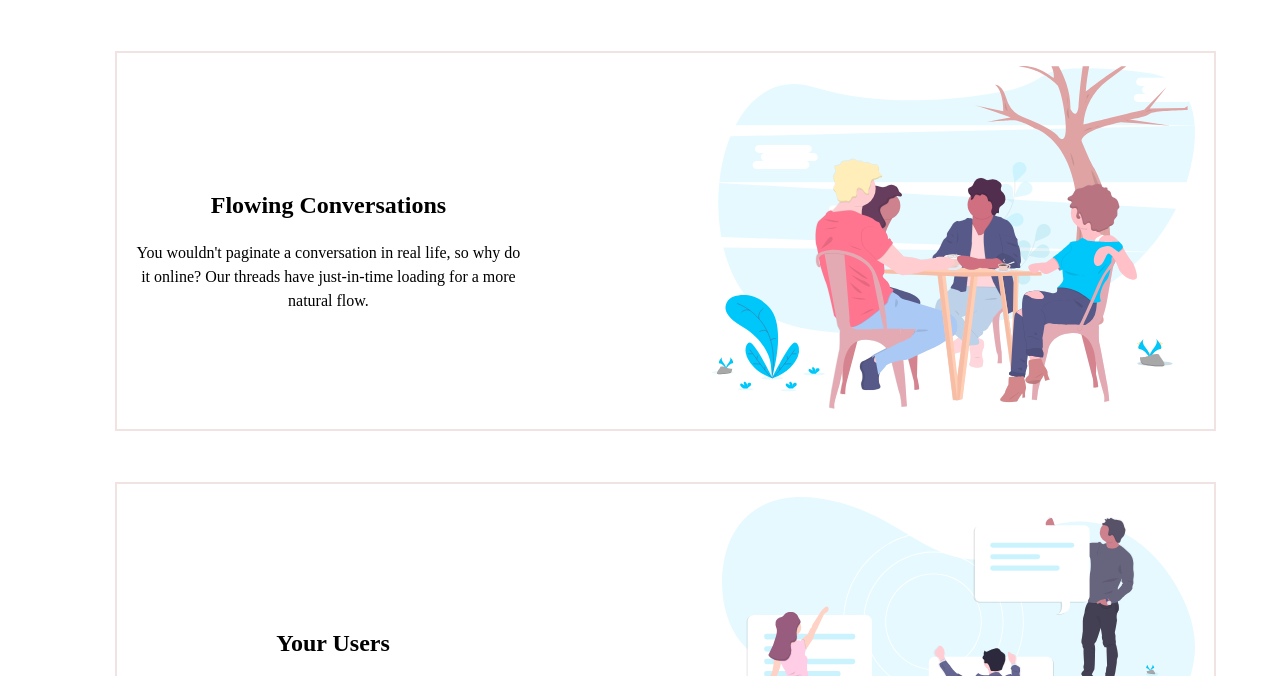
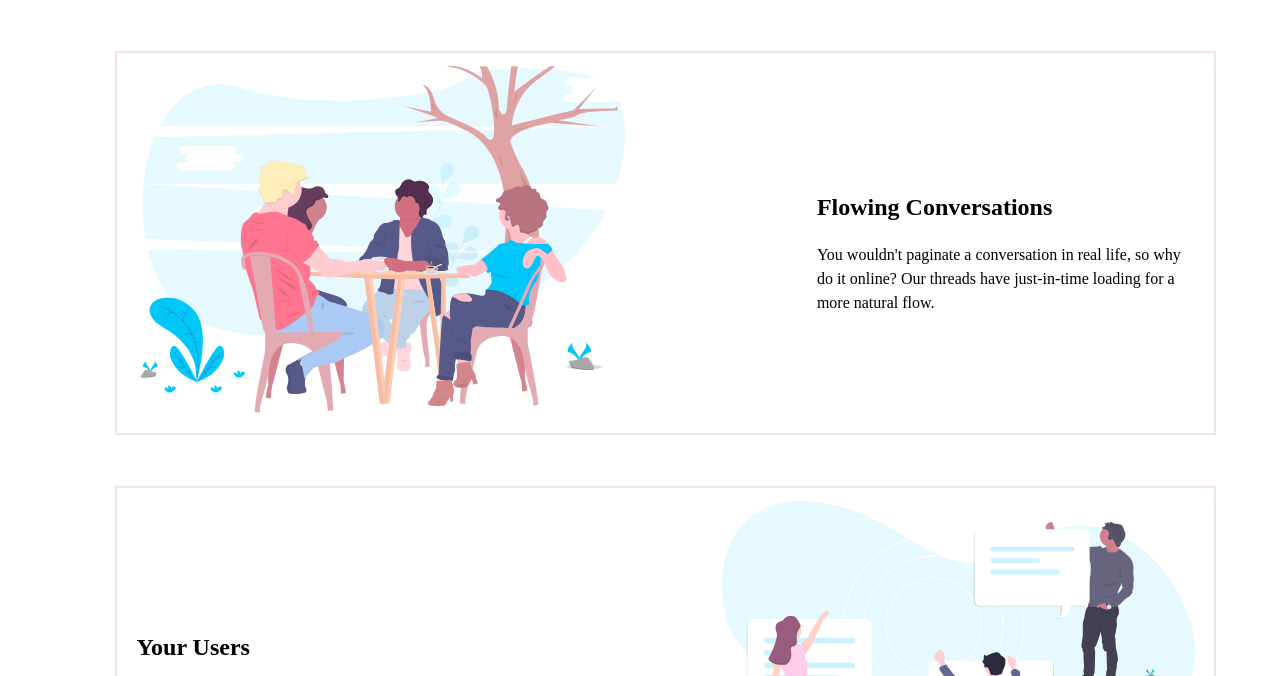
Before and after one commit to koredebanfe/flyolandingpage, a plain HTML site: page index.html in a window 1280 px wide. Shown: the part 990-1666 px from the top of the page. Drawn offline with Linux system fonts and the light colour scheme.

Commit message:
updating pages

```diff
--- a/index.css
+++ b/index.css
@@ -58,11 +58,11 @@ h2 {
     margin: 1em 0;
 }
 .hurddle--grow,
-    .hurddle--conversation,
-    .hurddle--users {
-        margin-left: 4vw;
+.hurddle--conversation,
+.hurddle--users {
         margin-top: 4vw;
         margin-bottom: 4vw;
+        margin-left: 4vw;
         border: 2px solid rgb(242, 227, 227);
         padding: 1vw 1.5vw;
 
@@ -82,14 +82,27 @@ h2 {
     }
 
     .hurddle--grow,
-    .hurddle--conversation,
     .hurddle--users {
         display: flex;
+
+    }
+
+    .hurddle--conversation {
+        display: flex;
+        flex-direction: row-reverse;
+        text-align: end;
+    }
+
+    .hurddle--conversation .section--content {
+        margin-right: -2vw;
+        padding-right: 2vw;
+        margin-left: 15vw;
     }
 
     .section--content {
         align-self: center;
         width: 70vw;
+        text-align: start;
         margin-right: 15vw;
     }
 
```
Also changed, not shown: index.html (+0 -2 lines).
